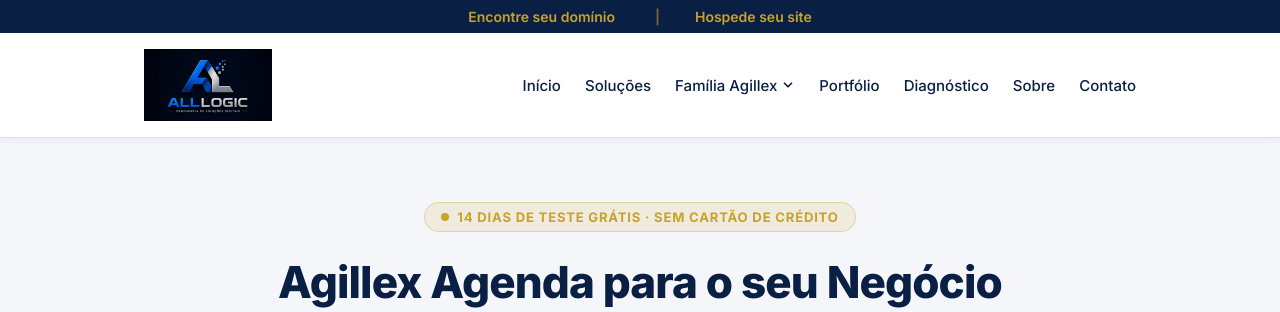
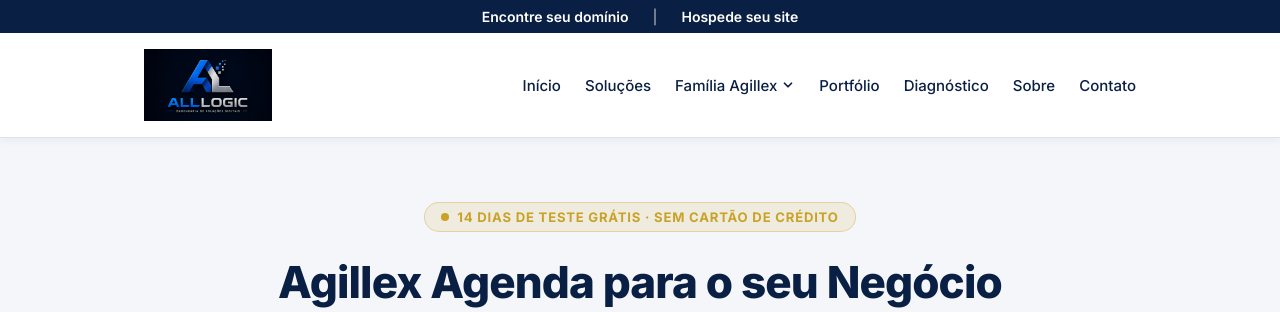
Before and after one commit to lucasdresler/alllogic-scheduler, a Flask app: page /agillex in a window 1280 px wide. Shown: the top 312 px of the page. Run offline with Flask 3, Linux system fonts and the light colour scheme; data that the repository does not hold is empty; some libraries are stand-ins or nearby versions.

Commit message:
fix(landing): atualiza topbar com links separados e ancoragem de hospedagem

```diff
--- a/templates/agillex.html
+++ b/templates/agillex.html
@@ -13,10 +13,15 @@
 <!-- 2. Cabeçalho / Menu Principal Institucional -->
 <header class="header">
     <!-- 1. Topbar de Utilidades Institucional -->
-    <a class="header__services" href="https://alllogiconline.com.br/dominios-e-hospedagem">
-        <span>Encontre seu domínio</span>
-        <span>Hospede seu site</span>
-    </a>
+    <div class="header__services">
+        <a class="header__services-link" href="https://alllogiconline.com.br/dominios-e-hospedagem#busca-dominio" target="_blank" rel="noopener noreferrer">
+            <span>Encontre seu domínio</span>
+        </a>
+        <span class="header__services-sep" aria-hidden="true">|</span>
+        <a class="header__services-link" href="https://alllogiconline.com.br/dominios-e-hospedagem#hospedagem-sites" target="_blank" rel="noopener noreferrer">
+            <span>Hospede seu site</span>
+        </a>
+    </div>
 
     <div class="header__container">
         <div class="header__inner">
@@ -413,34 +418,39 @@ body {
     display: flex;
     align-items: center;
     justify-content: center;
-    gap: var(--space-lg);
+    gap: var(--space-md);
     width: 100%;
     padding: 0.5rem var(--space-md);
     background-color: var(--color-primary);
     color: var(--color-background);
-    text-decoration: none;
     font-size: 0.875rem;
     font-weight: 600;
     box-sizing: border-box;
 }
 
-.header__services span + span {
-    position: relative;
-    padding-left: var(--space-lg);
-}
-
-.header__services span + span::before {
-    content: "|";
-    position: absolute;
-    left: 0;
-    color: currentColor;
-    opacity: 0.6;
-}
-
-.header__services:hover,
-.header__services:focus-visible {
+.header__services-link {
+    color: var(--color-background);
+    text-decoration: none;
+    display: inline-flex;
+    align-items: center;
+    transition: color 0.15s ease, opacity 0.15s ease;
+}
+
+.header__services-link:hover {
     color: var(--color-accent);
-    text-decoration: none;
+    text-decoration: underline;
+}
+
+.header__services-link:focus-visible {
+    color: var(--color-accent);
+    outline: 2px solid var(--color-secondary);
+    outline-offset: 2px;
+}
+
+.header__services-sep {
+    color: var(--color-background);
+    opacity: 0.5;
+    user-select: none;
 }
 
 /* ==========================================================================
```
